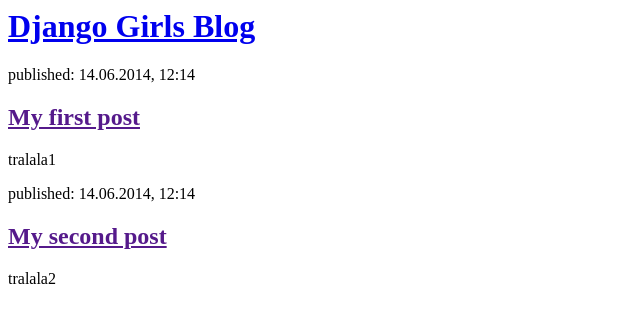
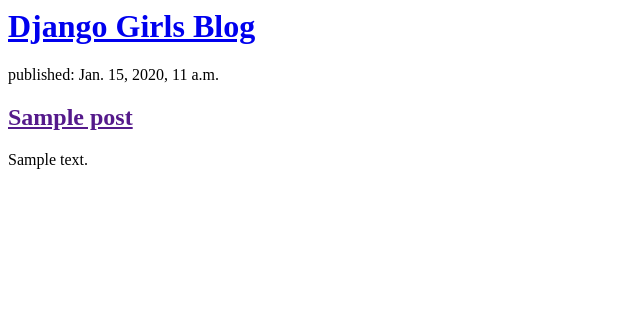
Before and after one commit to renierkramer/test_django_app, a Django app: template blog/templates/blog/post_list.html in a window 1280 px wide. Shown: the top 323 px of the page, without its empty margins (0-640 px from the left). Run offline with Django 3.2, Linux system fonts and the light colour scheme; the template is opened without the code that fills it: values that come from a table or form of the project are taken from there, others are empty; tables that the repository leaves empty hold one stand-in row (values such as "Sample post").

Commit message:
modified templates to display posts from db

```diff
--- a/blog/templates/blog/post_list.html
+++ b/blog/templates/blog/post_list.html
@@ -1,22 +1,20 @@
 <html>
     <head>
-        <title>Django Girls blog</title>
+        <title>my blog</title>
     </head>
     <body>
         <div>
             <h1><a href="/">Django Girls Blog</a></h1>
         </div>
 
-        <div>
-            <p>published: 14.06.2014, 12:14</p>
-            <h2><a href="">My first post</a></h2>
-            <p>tralala1</p>
-        </div>
+        {% for post in posts %}
+            <div>
+                <p>published: {{ post.published_date }}</p>
+                <h2><a href="">{{ post.title }}</a></h2>
+                <p>{{ post.text|linebreaksbr }}</p>
+            </div>
+        {% endfor %}
 
-        <div>
-            <p>published: 14.06.2014, 12:14</p>
-            <h2><a href="">My second post</a></h2>
-            <p>tralala2</p>
         </div>
     </body>
 </html>
```
Also changed, not shown: blog/views.py (+4 -4 lines).
